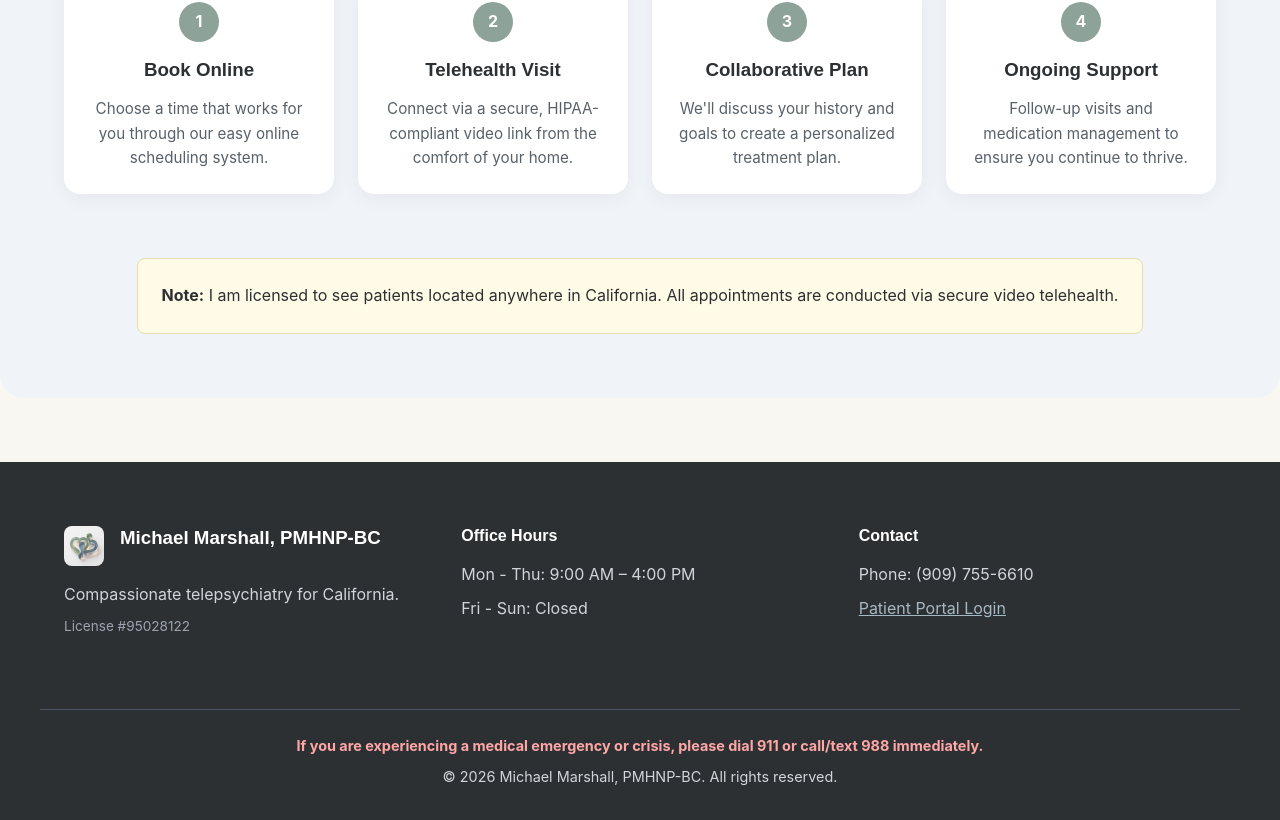
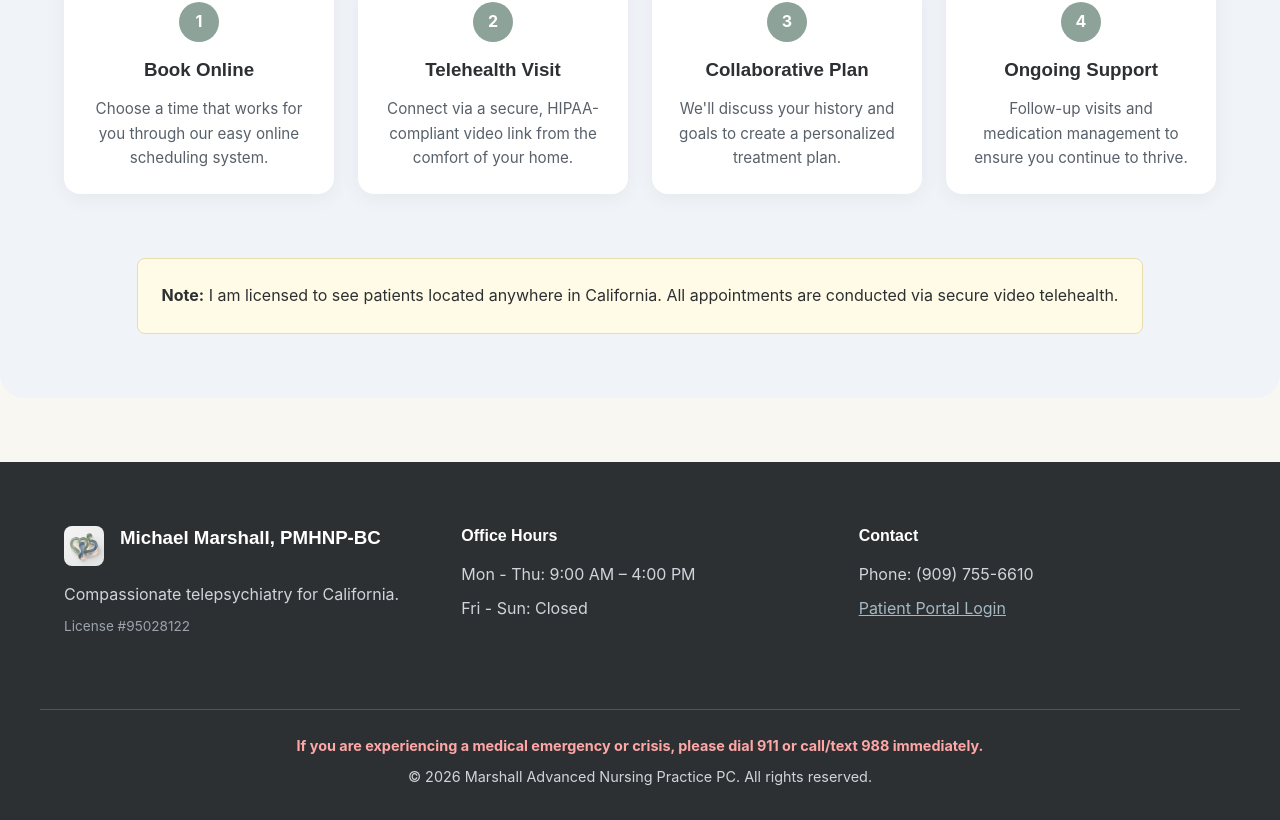
Before and after one commit to Dunnbiggs/Madvnp, a React (Vite) app: page / in a window 1280 px wide. Shown: the part 1779-2599 px from the top of the page. Built offline with nearby package versions, Linux system fonts and the light colour scheme.

Commit message:
feat: update copyright text in footer

```diff
--- a/src/components/Footer.jsx
+++ b/src/components/Footer.jsx
@@ -27,7 +27,7 @@ const Footer = () => {
                 <p className="emergency-note">
                     <strong>If you are experiencing a medical emergency or crisis, please dial 911 or call/text 988 immediately.</strong>
                 </p>
-                <p>&copy; {new Date().getFullYear()} Michael Marshall, PMHNP-BC. All rights reserved.</p>
+                <p>&copy; {new Date().getFullYear()} Marshall Advanced Nursing Practice PC. All rights reserved.</p>
             </div>
         </footer>
     )
```
Also changed, not shown: 3 other files (tests, documents, lock files or other folders).
